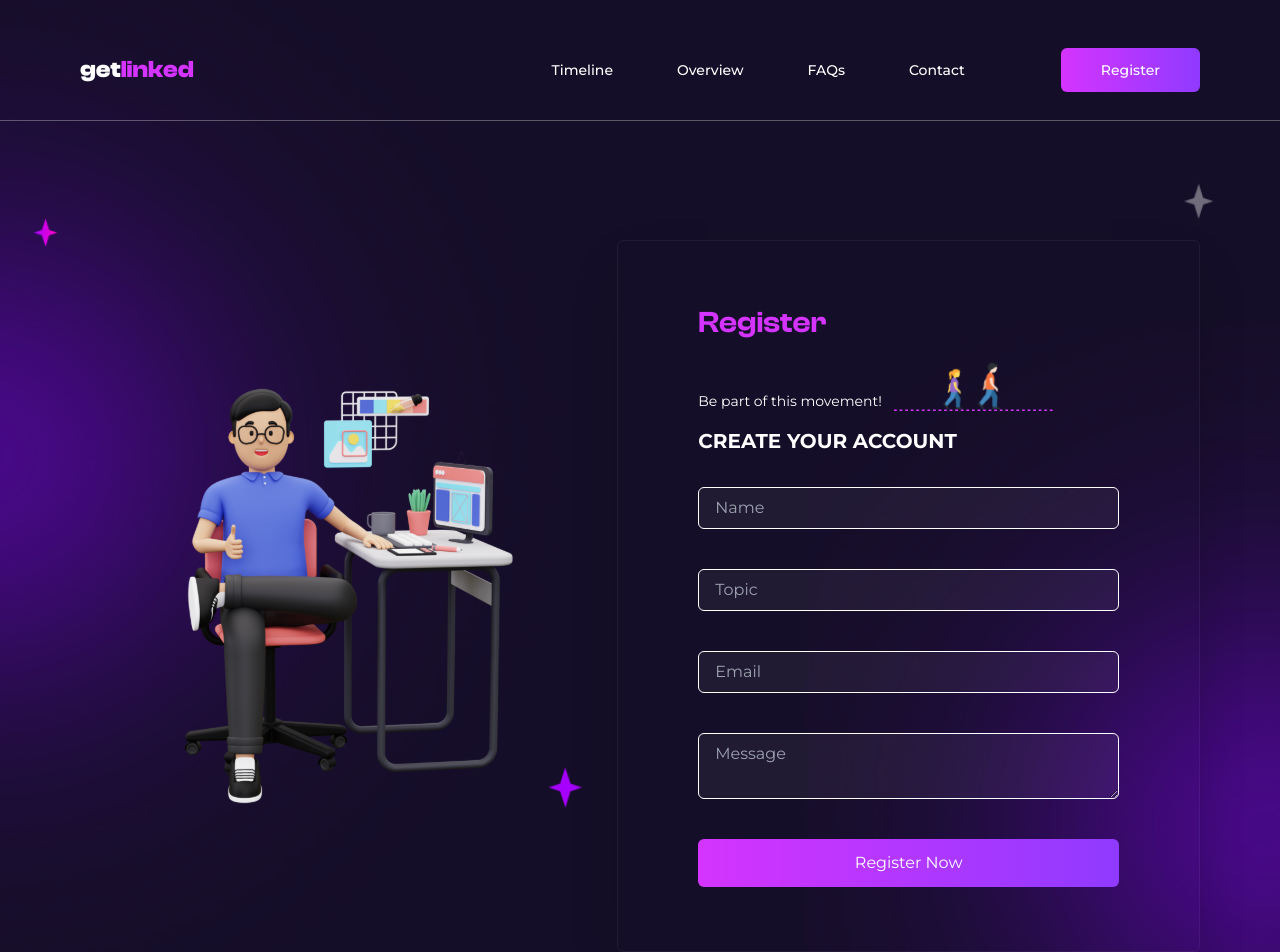
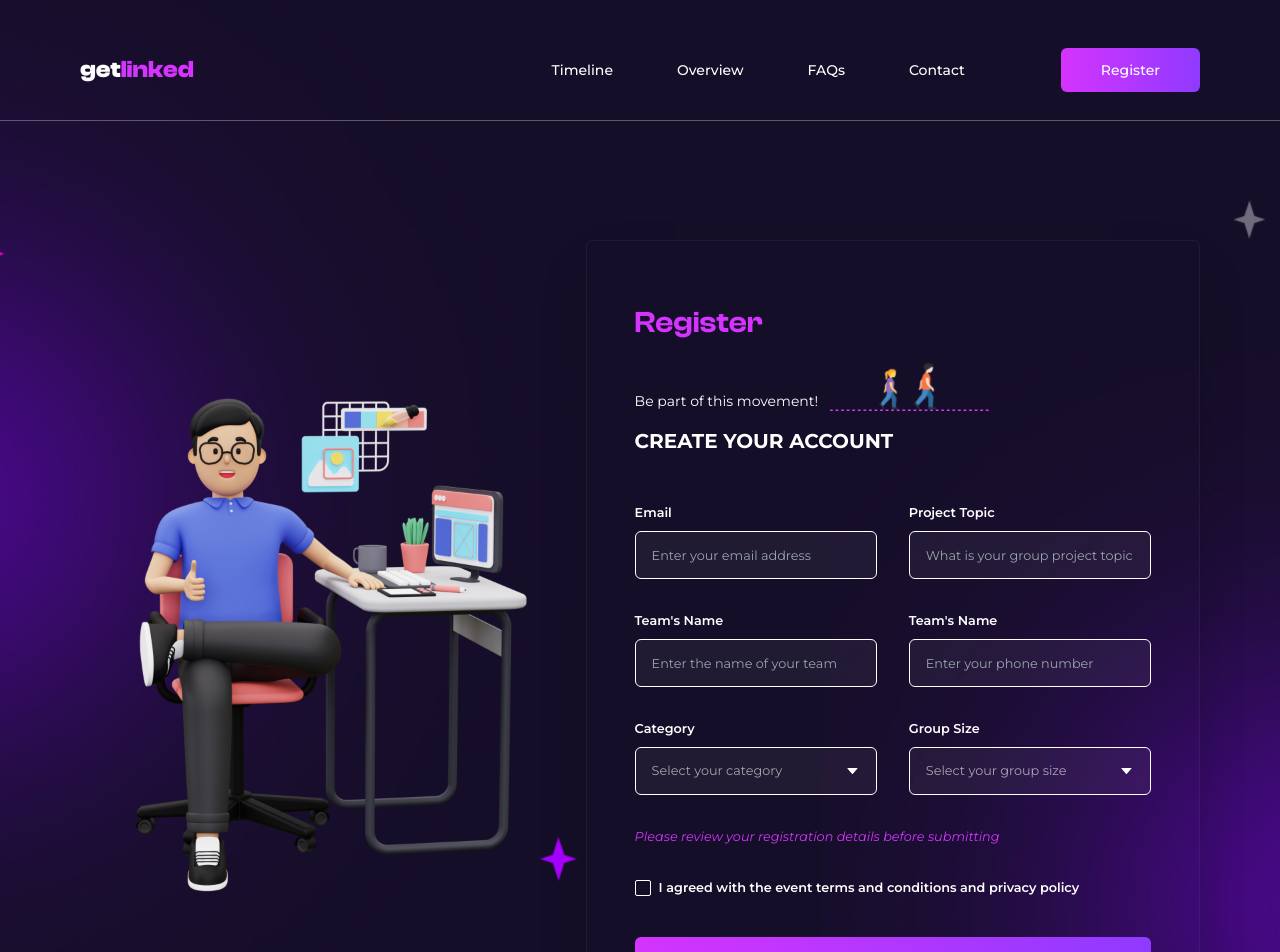
Before and after one commit to iyanuxn/getlinked, a React (Vite) app: page /register in a window 1280 px wide. Shown: the top 952 px of the page. Built offline with nearby package versions, Linux system fonts and the light colour scheme.

Commit message:
Register Desktop

```diff
--- a/src/pages/Contact.jsx
+++ b/src/pages/Contact.jsx
@@ -45,7 +45,7 @@ const Contact = () => {
           <div className="flex flex-col gap-10 mt-8 w-full">
             <input
               type="text"
-              placeholder="Name"
+              placeholder="Team's Name"
               className="w-full bg-transparent border border-white bg-white bg-opacity-5 rounded-md py-2 px-4"
             />{" "}
             <input
--- a/src/pages/Register.jsx
+++ b/src/pages/Register.jsx
@@ -1,48 +1,260 @@
+import { useState } from "react";
+import { AiOutlineCaretDown } from "react-icons/ai";
+import { BsCheckLg } from "react-icons/bs";
 import REGISTER from "../assets/register.svg";
 import JOURNEY from "../assets/journey.svg";
 
 const Register = () => {
+  const [isCategoryDropdownOpen, setIsCategoryDropdownOpen] = useState(false);
+  const [selectedCategory, setSelectedCategory] = useState(
+    "Select your category"
+  );
+
+  const [isSizeDropdownOpen, setIsSizeDropdownOpen] = useState(false);
+  const [selectedSize, setSelectedSize] = useState("Select your group size");
+  const [agree, setagree] = useState(false);
+  const [zIndexC, setzIndexC] = useState("z-10");
+  const [zIndexS, setzIndexS] = useState("z-10");
+
+  const categoryOptions = [
+    {
+      name: "Option1",
+      value: "Option1",
+    },
+    {
+      name: "NOT Option1",
+      value: "NOT Option1",
+    },
+  ];
+
+  const sizeOptions = [
+    {
+      name: "Option1",
+      value: "Option1",
+    },
+    {
+      name: "NOT Option1",
+      value: "NOT Option1",
+    },
+  ];
+
+  const handleCategorySelect = (option) => {
+    setSelectedCategory(option);
+    setIsCategoryDropdownOpen(false);
+  };
+
+  const handleSizeSelect = (option) => {
+    setSelectedSize(option);
+    setIsSizeDropdownOpen(false);
+  };
+
+  const handleCategoryDropdownToggle = () => {
+    setIsCategoryDropdownOpen((prev) => !prev);
+    setzIndexC("z-50");
+  };
+
+  const handleSizeDropdownToggle = () => {
+    setIsSizeDropdownOpen((prev) => !prev);
+        setzIndexC("z-50");
+  };
+
+  const handleAgreeClick = () => {
+    setagree(!agree);
+  };
+
+  const handleSubmit = (e) => {
+    e.preventDefault();
+    // Your form submission logic here
+  };
+
   return (
     <div className="text-white md:pt-60 pt-28 md:pb-32 md:px-20 px-8 py-10 regBg min-h-screen font-regular">
-      <div className="flex md:flex-row flex-col items-center justify-between">
-        <div className="flex justify-center items-center w-2/3">
-          <img src={REGISTER} />
+      <div className="flex md:flex-row-reverse flex-col items-center justify-between">
+        <div className="flex justify-center items-center -left-24 w-2/3 static md:absolute">
+          <img src={REGISTER} className="w-3/4 h-3/4" alt="Registration" />
         </div>
-        <form className="md:w-2/3 w-full flex flex-col justify-center items-center md:shadow-2xl md:border mt-6 md:mt-0 border-white border-opacity-5 rounded-md md:py-16 px-5 md:px-20">
+        <form
+          className="md:w-[48vw] w-full flex flex-col justify-center items-center md:shadow-2xl md:border mt-6 md:mt-0 border-white border-opacity-5 rounded-md md:py-16 px-5 md:px-12"
+          onSubmit={handleSubmit}
+        >
           <div className="flex flex-col items-start w-full">
-            {" "}
             <span className="font-head text-primary font-semibold text-3xl text-left">
               Register
             </span>
             <div className="text-sm mt-5 flex items-end gap-3">
               <span>Be part of this movement!</span>
-              <img src={JOURNEY} className="w-40" />
+              <img src={JOURNEY} className="w-40" alt="Journey" />
             </div>
-            <span className="text-xl mt-4 font-bold">
-                CREATE YOUR ACCOUNT
+            <span className="text-xl mt-4 font-bold">CREATE YOUR ACCOUNT</span>
+          </div>
+          <div className="flex flex-col gap-6 mt-10 w-full">
+            <div className="flex gap-8">
+              <div className="w-1/2">
+                <label className="text-[0.8em] leading-9 font-semibold">
+                  Email
+                </label>
+                <input
+                  type="text"
+                  placeholder="Enter your email address"
+                  className="text-[0.8em] h-12 w-full bg-transparent border border-white bg-white bg-opacity-5 rounded-md px-4"
+                />
+              </div>
+              <div className="w-1/2">
+                <label className="text-[0.8em] leading-9 font-semibold">
+                  Project Topic
+                </label>
+                <input
+                  type="text"
+                  placeholder="What is your group project topic"
+                  className="text-[0.8em] h-12 w-full bg-transparent border border-white bg-white bg-opacity-5 rounded-md px-4"
+                />
+              </div>
+            </div>
+            <div className="flex gap-8">
+              <div className="w-1/2">
+                <label className="text-[0.8em] leading-9 font-semibold">
+                  Team's Name
+                </label>
+                <input
+                  type="text"
+                  placeholder="Enter the name of your team"
+                  className="text-[0.8em] h-12 w-full bg-transparent border border-white bg-white bg-opacity-5 rounded-md px-4"
+                />
+              </div>
+              <div className="w-1/2">
+                <label className="text-[0.8em] leading-9 font-semibold">
+                  Team's Name
+                </label>
+                <input
+                  type="text"
+                  placeholder="Enter your phone number"
+                  className="text-[0.8em] h-12 w-full bg-transparent border border-white bg-white bg-opacity-5 rounded-md px-4"
+                />
+              </div>
+            </div>{" "}
+            <div className="flex gap-8">
+              <div className="w-1/2">
+                <label className="text-[0.8em] leading-9 font-semibold">
+                  Category
+                </label>
+                <div className="relative">
+                  <button
+                    type="button"
+                    className="bg-white h-12 bg-opacity-5 text-white rounded-md border border-white py-2 w-full flex justify-center items-center px-4"
+                    onClick={handleCategoryDropdownToggle}
+                  >
+                    <div className="flex gap-5 items-center w-full">
+                      <span
+                        className={`text-[0.8em] ${
+                          selectedCategory === "Select your category"
+                            ? "text-white text-opacity-60"
+                            : "text-white"
+                        }`}
+                      >
+                        {selectedCategory}
+                      </span>
+                    </div>
+                    <AiOutlineCaretDown
+                      className={`transition-all duration-300 ease-in-out md:text-base text-xs  ${
+                        isCategoryDropdownOpen ? "transform rotate-180" : ""
+                      }`}
+                    />
+                  </button>
+                  {isCategoryDropdownOpen && (
+                    <div className="absolute z-30 right-0 overflow-hidden mt-2 w-full bg-dark text-white rounded-md  border border-white shadow-lg fade-in">
+                      {categoryOptions.map((option, index) => (
+                        <div
+                          key={index}
+                          className={`hover:bg-darkAlt px-4 py-3 cursor-pointer flex gap-5 items-center transition-all duration-300 ease-in-out ${zIndexC}`}
+                          onClick={() => {
+                            handleCategorySelect(option.name);
+                          }}
+                        >
+                          <span className="text-sm md:text-md">
+                            {option.name}
+                          </span>
+                        </div>
+                      ))}
+                    </div>
+                  )}
+                </div>
+              </div>
+              <div className="w-1/2">
+                <label className="text-[0.8em] leading-9 font-semibold">
+                  Group Size
+                </label>
+                <div className="relative">
+                  <button
+                    type="button"
+                    className="bg-white h-12 bg-opacity-5 text-white rounded-md border border-white py-2 w-full flex justify-center items-center px-4"
+                    onClick={handleSizeDropdownToggle}
+                  >
+                    <div className="flex gap-5 items-center w-full">
+                      <span
+                        className={`text-[0.8em] ${
+                          selectedSize === "Select your group size"
+                            ? "text-white text-opacity-60"
+                            : "text-white"
+                        }`}
+                      >
+                        {selectedSize}
+                      </span>
+                    </div>
+                    <AiOutlineCaretDown
+                      className={`transition-all duration-300 ease-in-out md:text-base text-xs  ${
+                        isSizeDropdownOpen ? "transform rotate-180" : ""
+                      }`}
+                    />
+                  </button>
+                  {isSizeDropdownOpen && (
+                    <div className="absolute z-30 right-0 overflow-hidden mt-2 w-full bg-dark text-white rounded-md  border border-white shadow-lg fade-in">
+                      {sizeOptions.map((option, index) => (
+                        <div
+                          key={index}
+                          className={`hover:bg-darkAlt px-4 py-3 cursor-pointer flex gap-5 items-center transition-all duration-300 ease-in-out ${zIndexC}`}
+                          onClick={() => {
+                            handleSizeSelect(option.name);
+                          }}
+                        >
+                          <span className="text-sm md:text-md">
+                            {option.name}
+                          </span>
+                        </div>
+                      ))}
+                    </div>
+                  )}
+                </div>
+              </div>
+            </div>
+          </div>
+          <div className="w-full flex justify-start items-start mt-8">
+            {" "}
+            <span className="text-primary italic text-[0.8em]">
+              Please review your registration details before submitting
             </span>
           </div>
-          <div className="flex flex-col gap-10 mt-8 w-full">
-            <input
-              type="text"
-              placeholder="Name"
-              className="w-full bg-transparent border border-white bg-white bg-opacity-5 rounded-md py-2 px-4"
-            />{" "}
-            <input
-              type="text"
-              placeholder="Topic"
-              className="w-full bg-transparent border border-white bg-white bg-opacity-5 rounded-md py-2 px-4"
-            />
-            <input
-              type="email"
-              placeholder="Email"
-              className="w-full bg-transparent border border-white bg-white bg-opacity-5 rounded-md py-2 px-4"
-            />
-            <textarea
-              placeholder="Message"
-              className="w-full bg-transparent border border-white bg-white bg-opacity-5 rounded-md py-2 px-4"
-            />
-          </div>
+          <div className="w-full flex justify-start items-center gap-2 mt-8">
+            <button
+              onClick={handleAgreeClick}
+              className={`z-20 w-4 h-4 border rounded-sm border-white flex justify-center items-center first-letter transition-all duration-300 ease-in-out
+            ${
+              agree
+                ? "bg-gradient-to-r from-primary to-secondary"
+                : "bg-transparent"
+            }`}
+            >
+              {
+                <BsCheckLg
+                  className={`transition-all duration-300 ease-in-out ${
+                    agree ? "text-white" : "text-transparent"
+                  } text-xs`}
+                />
+              }
+            </button>{" "}
+            <span className="text-white font-semibold text-[0.8em]">
+              I agreed with the event terms and conditions and privacy policy{" "}
+            </span>
+          </div>{" "}
           <button className="md:w-full w-28 text-sm md:text-base bg-gradient-to-r from-primary to-secondary text-white py-3 rounded-md md:mt-10 mt-8">
             Register Now
           </button>
```
